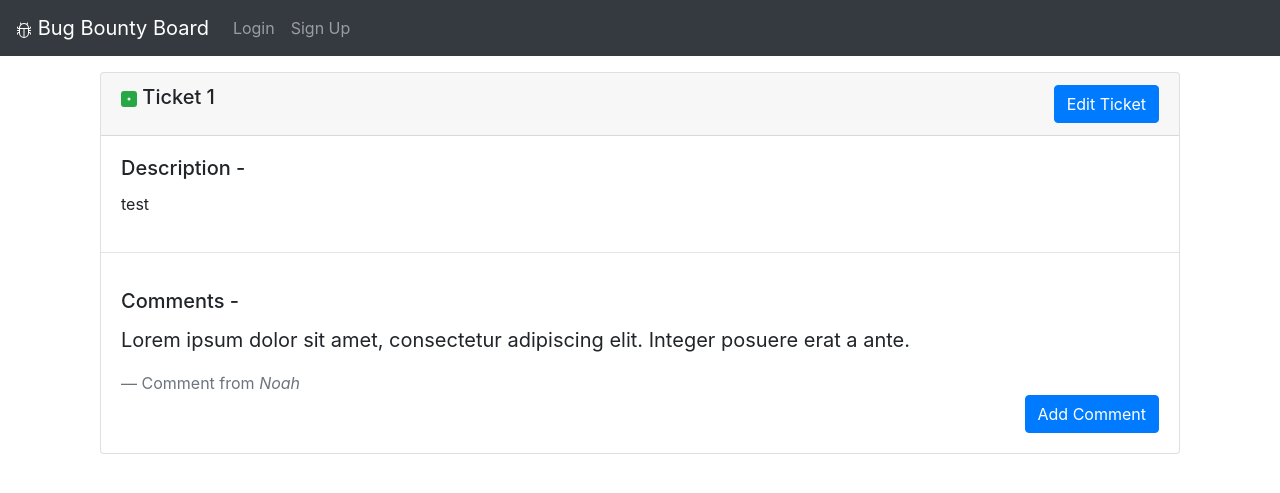
After one commit to Amorphizm/Bug-Bounty-Board, a Flask app: page /view-ticket/1 in a window 1280 px wide. The commit adds this page. Shown: the top 493 px of the page. Run offline with Flask 2, Linux system fonts and the light colour scheme; data comes from the database, SQL or seed files in the repository; both versions use the stored data as it was after the commit; some libraries are stand-ins or nearby versions.

Commit message:
added a ticket landing page

```diff
--- a/web_app/templates/project_view.html
+++ b/web_app/templates/project_view.html
@@ -41,10 +41,11 @@
                                 <path d="M3 0a3 3 0 0 0-3 3v10a3 3 0 0 0 3 3h10a3 3 0 0 0 3-3V3a3 3 0 0 0-3-3H3zm2.5 4a1.5 1.5 0 1 1-3 0 1.5 1.5 0 0 1 3 0zm8 8a1.5 1.5 0 1 1-3 0 1.5 1.5 0 0 1 3 0zM8 9.5a1.5 1.5 0 1 1 0-3 1.5 1.5 0 0 1 0 3z"/>
                               </svg>
                             {% endif %}
-                            {{ ticket.name }}
+                            <!-- <a href="/view-ticket/{{ ticket.id }}">
+                              {{ ticket.name }}
+                            </a> -->
                           </h5>
                           <p class="card-text">{{ ticket.description }}</p>
-                          <!-- <a href="/edit-ticket/{{ ticket.id }}" class="btn btn-primary">Edit ticket</a> -->
                           <a class="btn btn-primary float-right" href="/move-ticket/{{ ticket.id }}/Progress">
                             <svg xmlns="http://www.w3.org/2000/svg" width="16" height="16" fill="currentColor" class="bi bi-arrow-right" viewBox="0 0 16 16">
                               <path fill-rule="evenodd" d="M1 8a.5.5 0 0 1 .5-.5h11.793l-3.147-3.146a.5.5 0 0 1 .708-.708l4 4a.5.5 0 0 1 0 .708l-4 4a.5.5 0 0 1-.708-.708L13.293 8.5H1.5A.5.5 0 0 1 1 8z"/>
--- /dev/null
+++ b/web_app/templates/ticket_view.html
@@ -0,0 +1,88 @@
+{% extends "base.html" %} {% block title %}Ticket View{% endblock %}
+
+{% block content %}
+    <!-- <div class="container-fluid pt-3">
+        <h3 class="font-weight-light d-inline-block">{{ current_ticket.name }}</h3>
+    </div> -->
+
+    <div class="container-fluid pt-3">
+        <div class="card">
+            <h5 class="card-header">
+                {% if current_ticket.priority == 1 %}
+                    <svg xmlns="http://www.w3.org/2000/svg" width="16" height="16" fill="currentColor" class="bi bi-dice-1-fill text-success" viewBox="0 0 16 16">
+                        <path d="M3 0a3 3 0 0 0-3 3v10a3 3 0 0 0 3 3h10a3 3 0 0 0 3-3V3a3 3 0 0 0-3-3H3zm5 9.5a1.5 1.5 0 1 1 0-3 1.5 1.5 0 0 1 0 3z"/>
+                    </svg>
+                {% elif current_ticket.priority == 2%}
+                    <svg xmlns="http://www.w3.org/2000/svg" width="16" height="16" fill="currentColor" class="bi bi-dice-2-fill text-warning" viewBox="0 0 16 16">
+                        <path d="M0 3a3 3 0 0 1 3-3h10a3 3 0 0 1 3 3v10a3 3 0 0 1-3 3H3a3 3 0 0 1-3-3V3zm5.5 1a1.5 1.5 0 1 0-3 0 1.5 1.5 0 0 0 3 0zm6.5 9.5a1.5 1.5 0 1 0 0-3 1.5 1.5 0 0 0 0 3z"/>
+                    </svg>
+                {% else %}
+                    <svg xmlns="http://www.w3.org/2000/svg" width="16" height="16" fill="currentColor" class="bi bi-dice-3-fill text-danger" viewBox="0 0 16 16">
+                        <path d="M3 0a3 3 0 0 0-3 3v10a3 3 0 0 0 3 3h10a3 3 0 0 0 3-3V3a3 3 0 0 0-3-3H3zm2.5 4a1.5 1.5 0 1 1-3 0 1.5 1.5 0 0 1 3 0zm8 8a1.5 1.5 0 1 1-3 0 1.5 1.5 0 0 1 3 0zM8 9.5a1.5 1.5 0 1 1 0-3 1.5 1.5 0 0 1 0 3z"/>
+                    </svg>
+                {% endif %}
+                {{ current_ticket.name }}
+                <button type="button" id="create-btn" class="text-right btn btn-primary mb-0 float-right" data-toggle="modal" data-target="#exampleModal">
+                    Edit Ticket
+                </button>
+            </h5>
+            <div class="card-body">
+              <h5 class="card-title">Description - </h5>
+              <p class="card-text">{{ current_ticket.description }}</p>
+            </div>
+            <hr>
+            <!-- <div class="card"> -->
+                <div class="card-body">
+                    <h5 class="card-title">Comments - </h5>
+                  <blockquote class="blockquote mb-0">
+                    <p class="fs-6">Lorem ipsum dolor sit amet, consectetur adipiscing elit. Integer posuere erat a ante.</p>
+                    <footer class="blockquote-footer">Comment from <cite title="Source Title">Noah</cite></footer>
+                  </blockquote>
+                  <button type="button" id="create-btn" class="text-right btn btn-primary mb-0 float-right" data-toggle="modal" data-target="#commentModal">
+                    Add Comment
+                  </button>
+                </div>
+            <!-- </div> -->
+        </div>
+    </div>
+
+    <!-- modals -->
+    <div class="modal fade" id="exampleModal" tabindex="-1" role="dialog" aria-labelledby="exampleModalLabel" aria-hidden="true">
+        <div class="modal-dialog" role="document">
+        <div class="modal-content">
+            <div class="modal-header">
+            <h5 class="modal-title" id="exampleModalLabel">Edit Ticket</h5>
+            <button type="button" class="close" data-dismiss="modal" aria-label="Close">
+                <span aria-hidden="true">&times;</span>
+            </button>
+            </div>
+            <div class="modal-body">
+                <form method='POST'>
+                    <div class="form-group">
+                        <label for="ticket_name">Name</label>
+                        <input type="text" class="form-control" id="ticket_name" name="ticket_name" value="{{ current_ticket.name }}">
+                    </div>
+                    <div class="form-group">
+                        <label for="ticket_desc">Ticket Description</label>
+                        <br>
+                        <textarea name="ticket_desc" id="ticket_desc" class="form-control" rows="3" style="min-width: 100%">{{ current_ticket.description }}</textarea>
+                    </div>
+                    <div class="form-group">
+                        <label for="priority">Ticket Priority</label>
+                        <select class="form-select" aria-label="Default select example" name="priority" id="priority">
+                            <option selected value="{{ current_ticket.priority }}">Select New Priority</option>
+                            <option value="1">Low</option>
+                            <option value="2">Medium</option>
+                            <option value="3">High</option>
+                          </select>
+                    </div>
+                    <div class="modal-footer"></div>
+                        <button type="button" class="btn btn-secondary" data-dismiss="modal">Close</button>
+                        <button type="submit" class="btn btn-primary">Create Ticket</button>
+                    </div>
+                </form>
+            </div>
+        </div>
+        </div>
+    </div>
+{% endblock %}
--- a/web_app/views.py
+++ b/web_app/views.py
@@ -109,3 +109,17 @@ def move_ticket(ticket_id, destination):
         flash('Ticket does not exist', category='error')
 
     return redirect(url_for('views.view_project', project_id=ticket.project_id))
+
+@views.route('/view-ticket/<ticket_id>', methods=['GET', 'POST'])
+def view_ticket(ticket_id):
+    ticket = Ticket.query.get(ticket_id)
+    if request.method == 'POST':
+        new_ticket_name = request.form.get('ticket_name')
+        new_ticket_desc = request.form.get('ticket_desc')
+        new_ticket_priority = request.form.get('priority')
+        ticket.name = new_ticket_name
+        ticket.description = new_ticket_desc
+        ticket.priority = new_ticket_priority
+        db.session.commit()
+
+    return render_template("ticket_view.html", user=current_user, current_ticket=ticket)
```
Also changed, not shown: web_app/templates/new_projects_view.html (+5 -5 lines), web_app/database.db.
